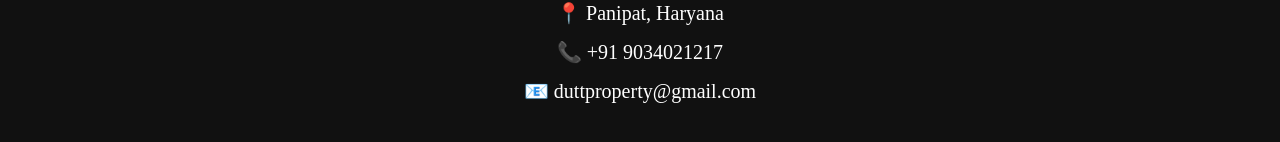
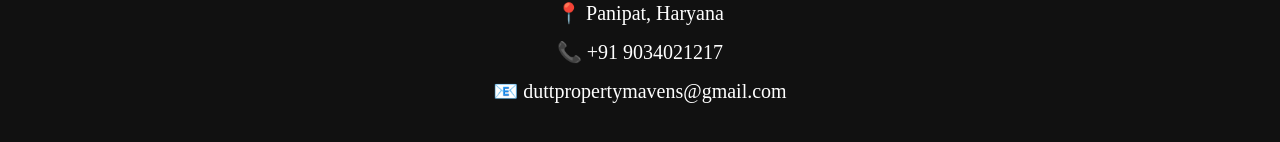
Before and after one commit to Shivamdutt-prog/property-frontend, a React (Vite) app: page /contact in a window 1280 px wide. Shown: the part 176-318 px from the top of the page. Built offline with nearby package versions, Linux system fonts and the light colour scheme.

Commit message:
update contact

```diff
--- a/src/pages/Contact.jsx
+++ b/src/pages/Contact.jsx
@@ -22,7 +22,7 @@ function Contact() {
       </p>
 
       <p style={{ fontSize: "20px" }}>
-        📧 duttproperty@gmail.com
+        📧 duttpropertymavens@gmail.com
       </p>
     </div>
   );
```
